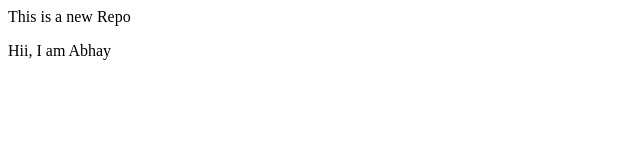
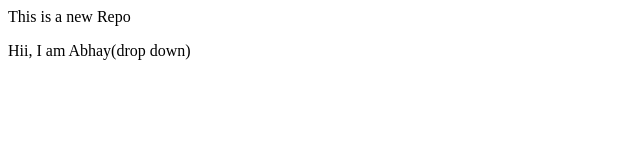
Before and after one commit to its-Abhay-17/LocalRepo, a plain HTML site: page index.html in a window 1280 px wide. Shown: the full height of the page, 0-640 px from the left. Drawn offline with Linux system fonts and the light colour scheme.

```diff
--- a/index.html
+++ b/index.html
@@ -1,2 +1,2 @@
 <p>This is a new Repo</p>
-<p>Hii, I am Abhay</p>
+<p>Hii, I am Abhay(drop down)</p>
```
